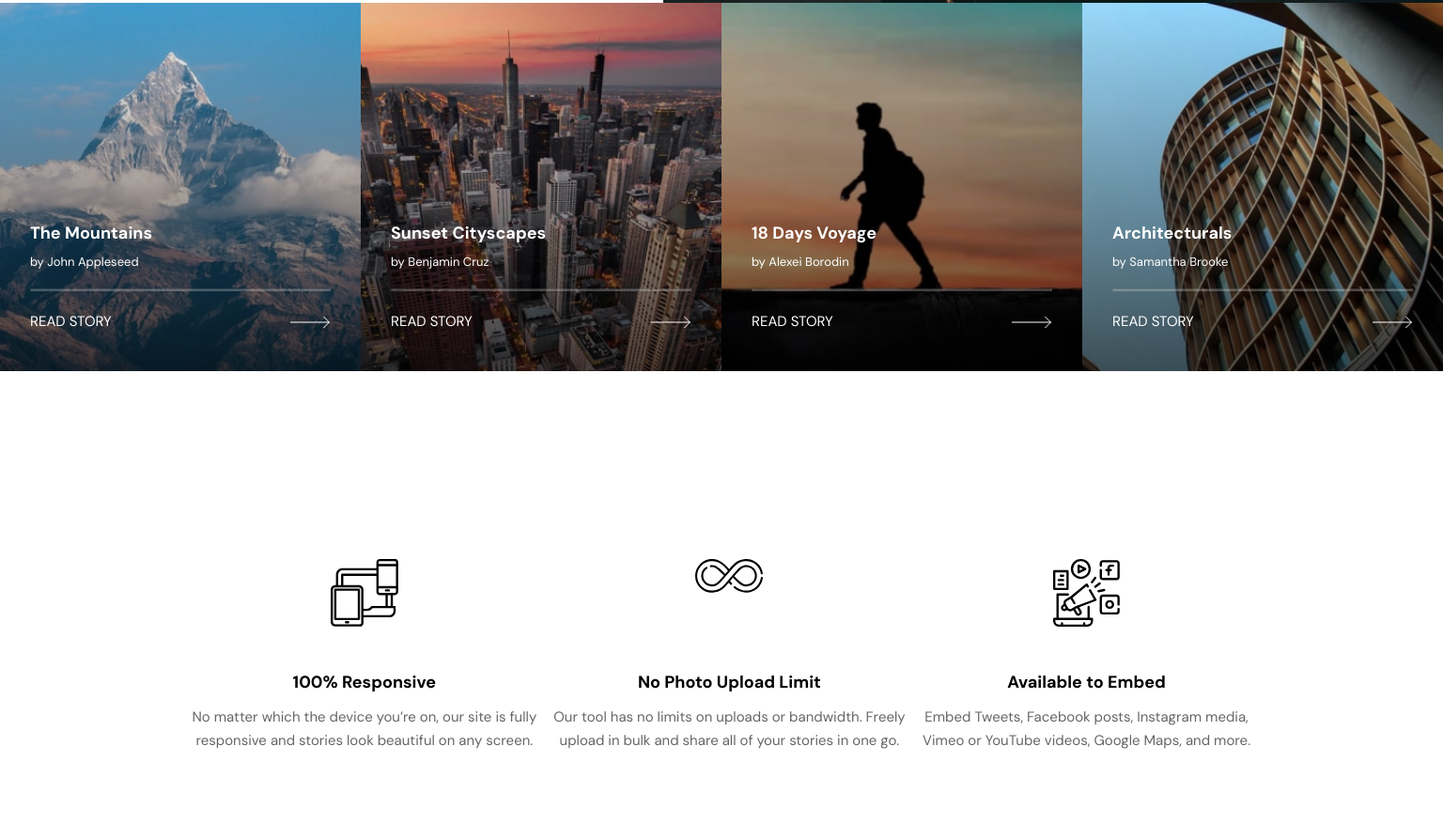
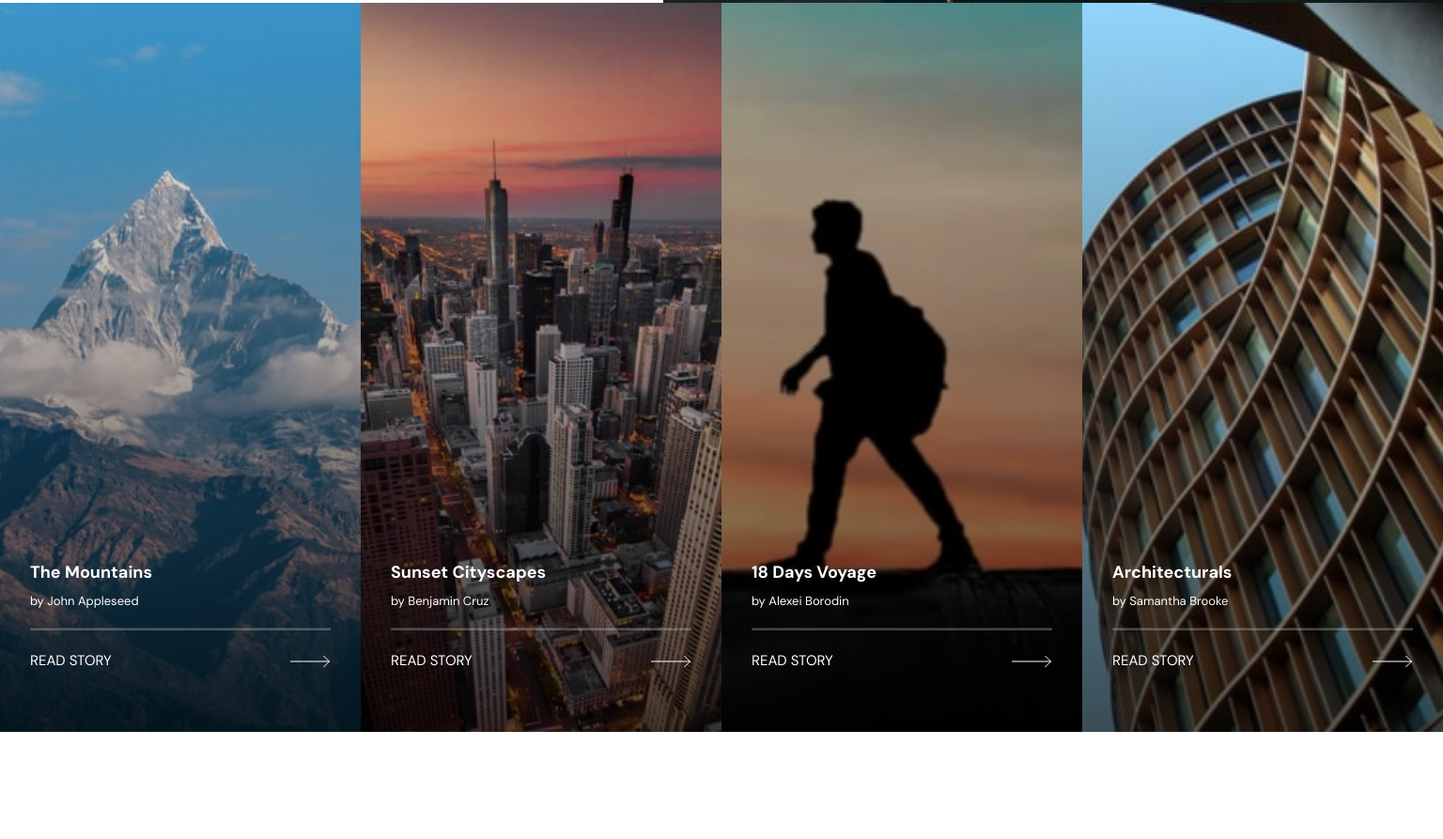
Before and after one commit to Moses1058/Team_012, a plain HTML site: page index.html in a window 1536 px wide. Shown: the part 1951-2844 px from the top of the page at 94% size. Drawn offline with Linux system fonts and the light colour scheme.

Commit message:
modify css height

```diff
--- a/home.css
+++ b/home.css
@@ -206,6 +206,12 @@ h2 {
   .dscr p {
     padding-bottom: 8rem;
   }
+  .card {
+    max-height: 50rem;
+  }
+  .description p {
+    max-width: 45.7rem;
+  }
 }
 
 /* Dekstop dimensions */
@@ -225,6 +231,9 @@ h2 {
     padding: 12rem 16.5rem;
     align-items: center;
   }
+  .description p {
+    max-width: 35rem;
+  }
 
   /* define hover effect  */
   .card:hover {
@@ -234,6 +243,10 @@ h2 {
   }
   .card {
     position: relative;
+    height: 100%;
+  }
+  .card h2 {
+    padding-top: 36.1rem;
   }
 
   /* Define the border-bottom effect on hover */
@@ -277,4 +290,11 @@ h2 {
   .second:after {
     background: black;
   }
+  .up {
+    margin-bottom: 3rem;
+  }
+  .description {
+    gap: 3rem;
+    justify-content: center;
+  }
 }
--- a/index.html
+++ b/index.html
@@ -279,7 +279,7 @@
             />
           </svg>
           <h3>Available to Embed</h3>
-          <p>
+          <p class="up">
             Embed Tweets, Facebook posts, Instagram media, Vimeo or YouTube
             videos, Google Maps, and more.
           </p>
```
